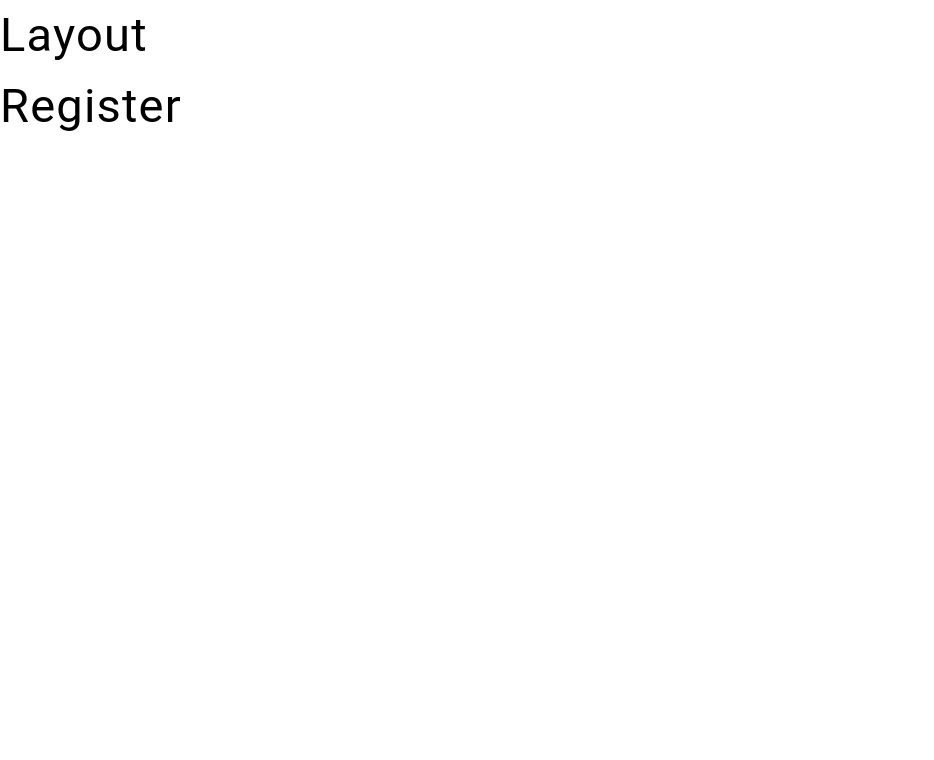
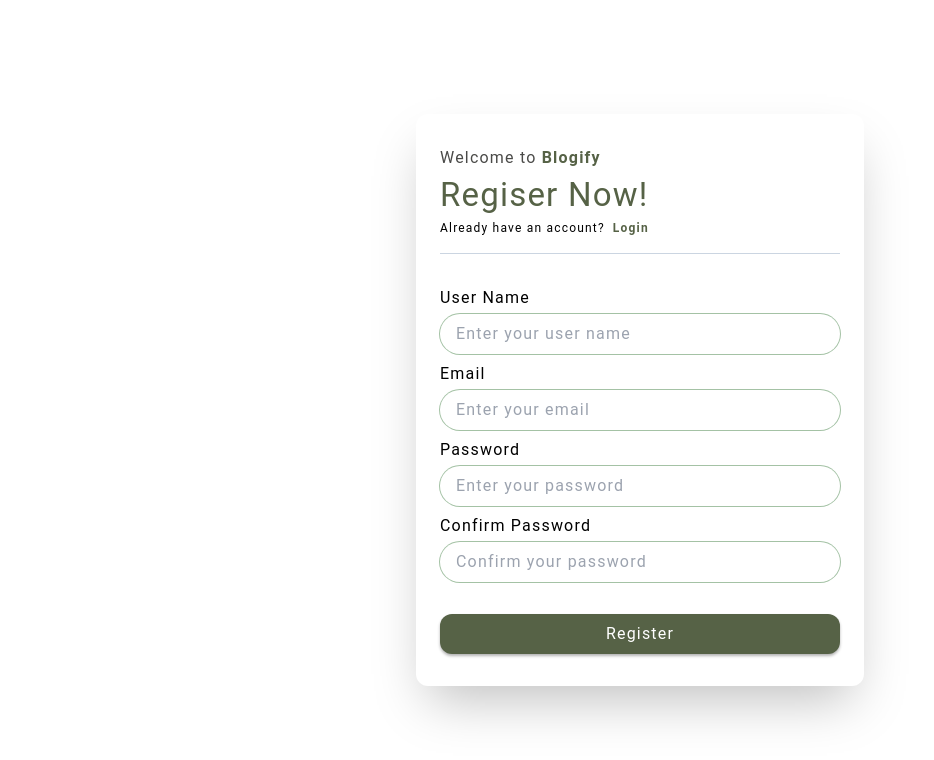
Before and after one commit to yasminekharrat123/Blog-Project-Front, a Next.js app: page /register in a window 1280 px wide. Shown: the top 760 px of the page, without its empty margins (0-934 px from the left). Built offline with nearby package versions, Linux system fonts and the light colour scheme.

Commit message:
feat: appearance of register component

```diff
--- a/src/app/(auth)/layout.tsx
+++ b/src/app/(auth)/layout.tsx
@@ -1,7 +1,8 @@
 export default function Layout({ children }: { children: React.ReactNode }) {
+    // TODO: replace h-screen with a more approriate height length when parent layout is ready
+
     return (
-        <div>
-            <h1>Layout</h1>
+        <div className="w-full h-screen flex justify-center items-center">
             {children}
         </div>
     );
--- a/src/app/(auth)/register/page.tsx
+++ b/src/app/(auth)/register/page.tsx
@@ -1,7 +1,5 @@
-export default function Register() {
-    return (
-        <div>
-            <h1>Register</h1>
-        </div>
-    );
+import Register from "@/components/Auth/Register";
+
+export default function RegisterPage() {
+    return <Register />;
 }
--- a/src/components/Auth/AuthContainer/index.tsx
+++ b/src/components/Auth/AuthContainer/index.tsx
@@ -1,3 +1,5 @@
+"use client";
+
 import { Button } from "@/components/Button";
 import Link from "next/link";
 
--- /dev/null
+++ b/src/components/Auth/Register/index.tsx
@@ -0,0 +1,92 @@
+"use client";
+
+import { Input } from "@/components/Input";
+import { useReducer } from "react";
+import AuthContainer from "../AuthContainer";
+
+type RegistrationStateProps = {
+    email: string;
+    password: string;
+    confirmPassword: string;
+    userName: string;
+    error: string;
+};
+
+type RegistrationActionProps = {
+    payload: string;
+    type: keyof RegistrationStateProps;
+};
+
+const initialState: RegistrationStateProps = {
+    email: "",
+    password: "",
+    confirmPassword: "",
+    userName: "",
+    error: "",
+};
+
+export default function Register() {
+    const [state, dispatch] = useReducer(
+        (state: RegistrationStateProps, action: RegistrationActionProps) => {
+            return {
+                ...state,
+                [action.type]: action.payload,
+            };
+        },
+        initialState
+    );
+
+    const handleChange = (event: React.ChangeEvent<HTMLInputElement>) => {
+        const { name, value } = event.target;
+        dispatch({
+            type: name as keyof RegistrationStateProps,
+            payload: value,
+        });
+    };
+
+    return (
+        <AuthContainer
+            title="Regiser Now!"
+            authButtonText="Register"
+            altLinkText="Already have an account?"
+            altLinkPath="/login"
+            altLinkLabel="Login"
+            authAction={() => {
+                // do nothing
+            }}
+        >
+            <div className="flex flex-col gap-2 md:min-w-[400px] py-6">
+                <Input
+                    label="User Name"
+                    name="userName"
+                    value={state.userName}
+                    onChange={handleChange}
+                    placeholder="Enter your user name"
+                />
+                <Input
+                    label="Email"
+                    name="email"
+                    value={state.email}
+                    onChange={handleChange}
+                    placeholder="Enter your email"
+                />
+                <Input
+                    label="Password"
+                    name="password"
+                    type="password"
+                    value={state.password}
+                    onChange={handleChange}
+                    placeholder="Enter your password"
+                />
+                <Input
+                    label="Confirm Password"
+                    name="confirmPassword"
+                    type="password"
+                    value={state.confirmPassword}
+                    onChange={handleChange}
+                    placeholder="Confirm your password"
+                />
+            </div>
+        </AuthContainer>
+    );
+}
--- a/src/components/Input/index.tsx
+++ b/src/components/Input/index.tsx
@@ -1,11 +1,14 @@
+import { forwardRef } from "react";
 import tw from "tailwind-styled-components";
 
 export type InputProps = React.DetailedHTMLProps<
     React.InputHTMLAttributes<HTMLInputElement>,
     HTMLInputElement
->;
+> & {
+    label?: string;
+};
 
-export const Input = tw.input<InputProps>`
+const InputInner = tw.input<InputProps>`
     transition-all
     px-4
     py-2
@@ -20,3 +23,18 @@
     disabled:ring-primary-500
     disabled:text-neutral-400
 `;
+
+export const Input = forwardRef<HTMLInputElement, InputProps>(
+    ({ label, ...rest }, ref) => {
+        if (!label) {
+            return <InputInner {...rest} ref={ref} />;
+        }
+
+        return (
+            <div className="flex flex-col gap-1">
+                <label htmlFor={rest.id}>{label}</label>
+                <InputInner {...rest} ref={ref} />
+            </div>
+        );
+    }
+);
```
